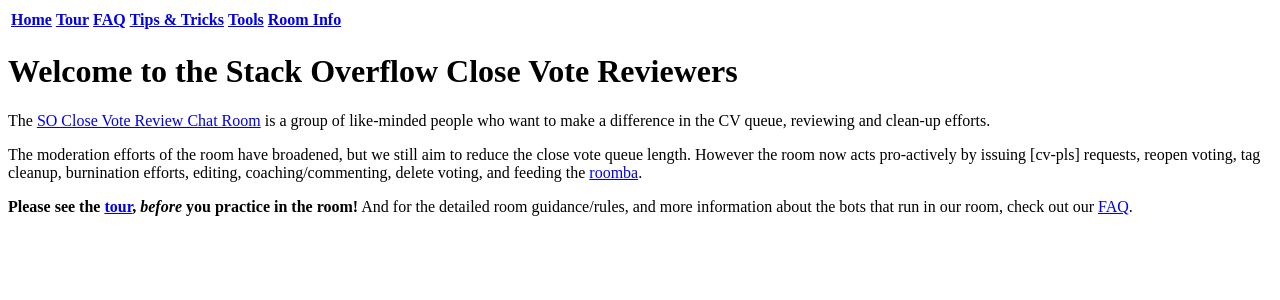
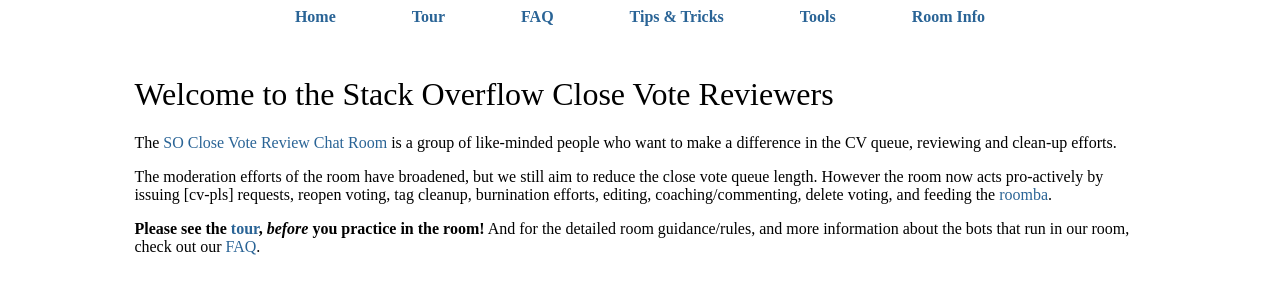
Before and after one commit to SO-Close-Vote-Reviewers/SO-Close-Vote-Reviewers.github.io, a Jekyll site: the page built from index.md, in a window 1280 px wide. Shown: the top 300 px of the page. Built offline with Jekyll 4.4.1, drawn with Linux system fonts in a browser that asks for light colours.

Commit message:
First try at some CSS

```diff
--- a/css/socvr.css
+++ b/css/socvr.css
@@ -1,5 +1,5 @@
-/*h1, h2, h3, h4, h5, h6 {
-  font-weight: 400;
+body {
+  font-family: "Times New Roman", Times, sans-serif;
 }
 
 .container {
@@ -7,30 +7,24 @@
   margin: 0 auto;
 }
 
-#nav {
-  width: 50%;
-  text-align: center;
-  margin: 0 auto;
+table {
+  border-collapse: separate;
+  border-spacing: 6vw 0;
+  margin: 0 auto 50px auto;
+}
+th, td {
+  padding: 0;
 }
 
-#nav ul {
-  text-align: justify;
-  min-width: 500px;
-  padding: 0;
+h1, h2, h3, h4, h5, h6 {
+  font-weight: 500;
 }
-#nav ul:after {
-  content: '';
-  display: inline-block;
-  width: 100%;
+
+a {
+  color: #2a6496;
+  text-decoration: none;
 }
-#nav ul li {
-  display: inline-block;
+
+a:focus,a:hover {
+  text-decoration: underline;
 }
-#nav ul li a {
-  color: #0024b5;
-  text-decoration: none;
-}*/
-
-table {
-  table-layout: fixed;
-}
```
